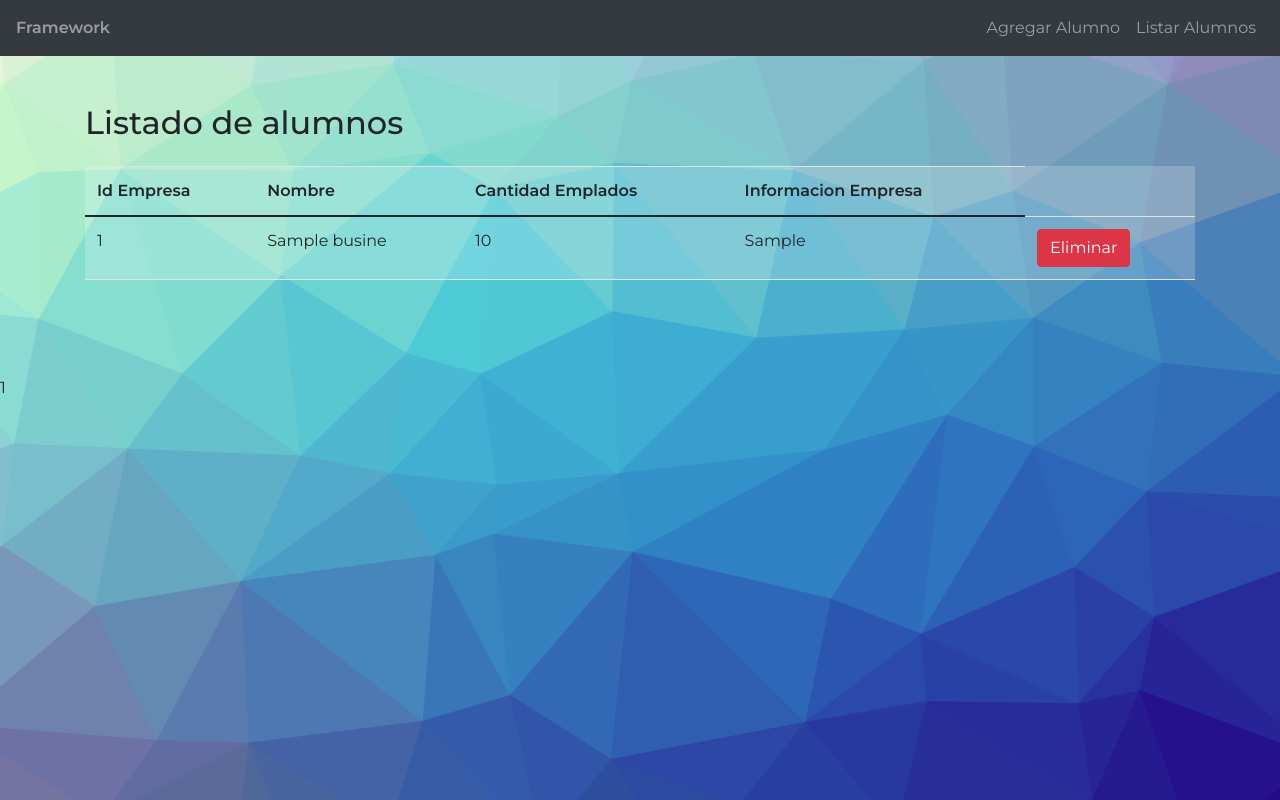
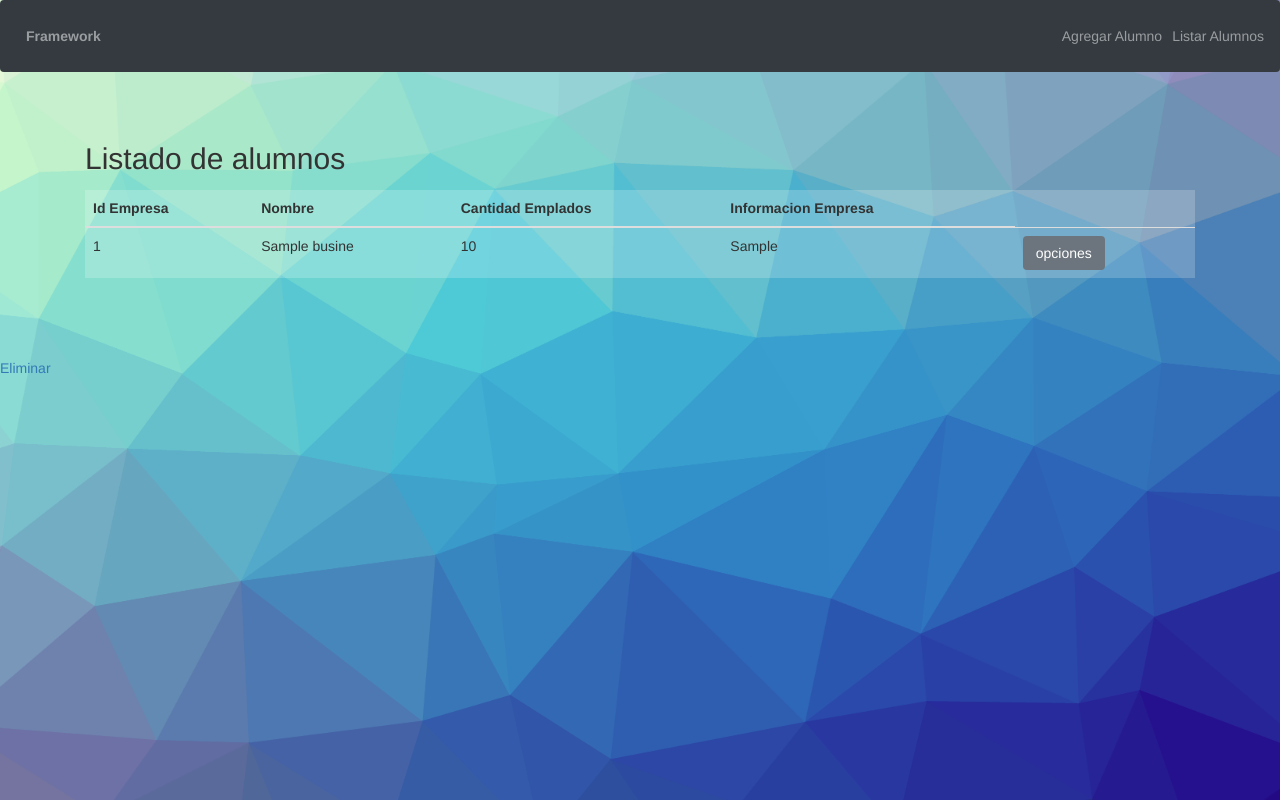
Before and after one commit to franbarilatti/Final-Poject-Lab-IV, a PHP site: template Views/business-list.php in a window 1280 px wide. Run offline with PHP 8.4, Linux system fonts and the light colour scheme; the template is opened without the code that fills it: most values are stand-ins (such as "Sample title", 1, 10 or a date in 2020); some libraries are stand-ins or nearby versions.

Commit message:
modify business-list.php and header.php

```diff
--- a/Views/business-list.php
+++ b/Views/business-list.php
@@ -23,7 +23,15 @@
                                              <td><?php echo $business->getEmployesQuantity(); ?></td>
                                              <td><?php echo $business->getBusinessInfo(); ?></td>
                                              <td>
-                                                  <a href= "<?php echo FRONT_ROOT?>Business/DeleteBusiness?$id=<?php echo $business->getBusinessId(); ?>"  class="btn btn-danger" value = "">Eliminar</a>
+                                                  <div class="dropdown">
+                                                       <button class="btn btn-secondary" type="button" id="dropdownoptions" data-toggle= "dropdown" aria-extended= "true">opciones
+                                                       <i class="bi bi-three-dots-vertical"></i>
+                                                       </button>
+                                                       <ul class="dropdown-menu" role="menu" aria-labelledby="dropdownoptions">
+                                                            <li role="presentation"><a href= "<?php echo FRONT_ROOT?>Business/DeleteBusiness?$id=<?php echo $business->getBusinessId(); ?>">Eliminar</a></li>
+                                                            <li role="presentation"><a href= "<?php echo FRONT_ROOT?>Business/Modify?$id=<?php echo $business->getBusinessId(); ?>">Modificar</a></li>
+                                                       </ul>
+                                                  </div>
                                              </td>
                                         </tr>
                                    <?php
@@ -34,4 +42,5 @@
                </table>
           </div>
      </section>
-</main>1
+</main>
+<a href= "<?php echo FRONT_ROOT?>Business/DeleteBusiness?$id=<?php echo $business->getBusinessId(); ?>">Eliminar</a>
--- a/Views/header.php
+++ b/Views/header.php
@@ -6,8 +6,11 @@
      <meta name="viewport" content="width=device-width, initial-scale=1, shrink-to-fit=no">
 
      <!-- Bootstrap CSS -->
-     <link href="https://cdn.jsdelivr.net/npm/bootstrap@5.0.2/dist/css/bootstrap.min.css" rel="stylesheet" integrity="sha384-EVSTQN3/azprG1Anm3QDgpJLIm9Nao0Yz1ztcQTwFspd3yD65VohhpuuCOmLASjC" crossorigin="anonymous">
      <link rel="stylesheet" type="text/css" href="<?php echo CSS_PATH ?>bootstrap.min.css">
      <link rel="stylesheet" type="text/css" href="<?php echo CSS_PATH ?>estilos.css">
+     <link rel="stylesheet" href="https://maxcdn.bootstrapcdn.com/bootstrap/3.4.1/css/bootstrap.min.css">
+     <script src="https://ajax.googleapis.com/ajax/libs/jquery/3.5.1/jquery.min.js"></script>
+     <script src="https://maxcdn.bootstrapcdn.com/bootstrap/3.4.1/js/bootstrap.min.js"></script>
+     <script src="http://code.jquery.com/jquery-latest.js"></script>
 </head>
 <body>
```
Also changed, not shown: Data/business.json (+0 -8 lines).
